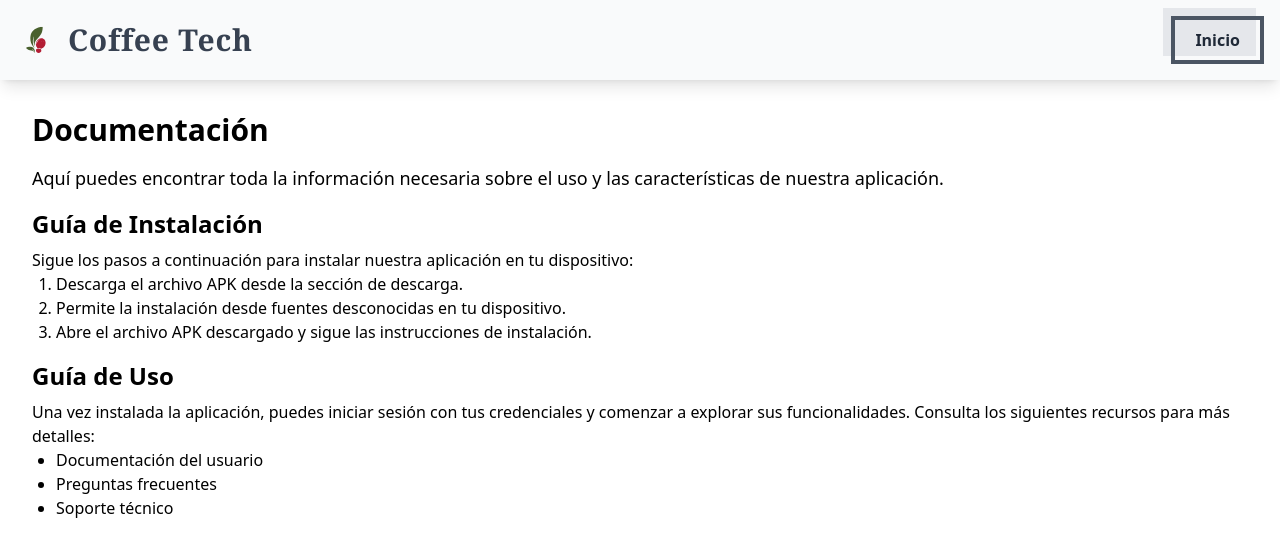
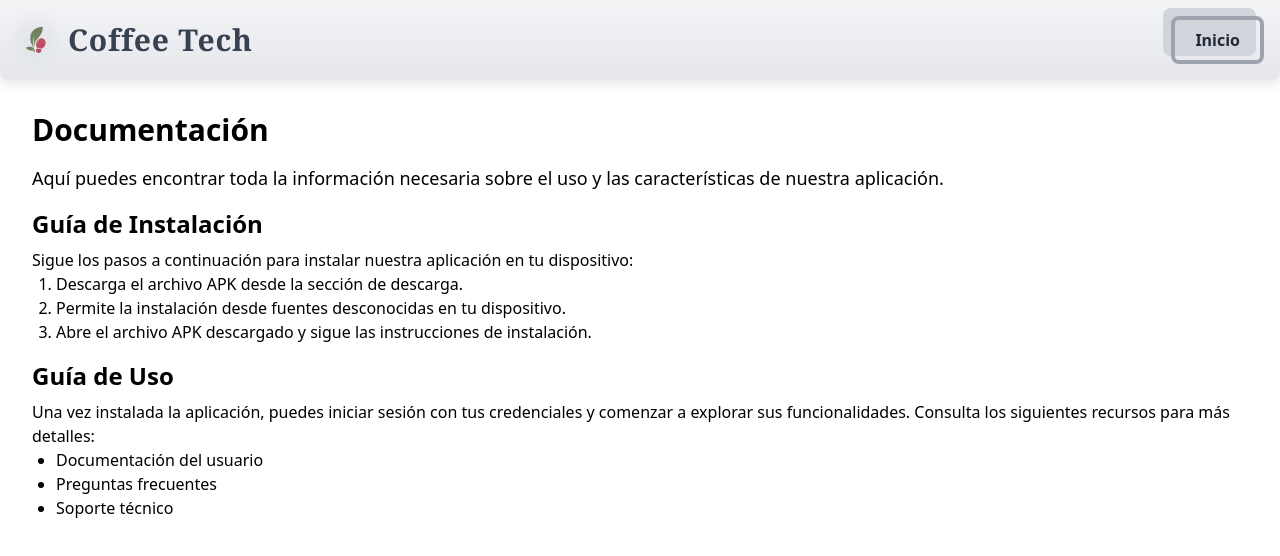
Before and after one commit to PacoValen/CoffeeTechWebApp, a React (Vite) app: page /documentation in a window 1280 px wide. Shown: the top 556 px of the page. Built offline with nearby package versions, Linux system fonts and the light colour scheme.

Commit message:
Style(Nav2): ajusté la paleta de colores a una con escala en grises

```diff
--- a/src/common/Nav2.tsx
+++ b/src/common/Nav2.tsx
@@ -3,15 +3,16 @@ import Logo from "../assets/logoCoffeeTech.svg";
 
 export default function Navbar() {
   return (
-    <nav className="bg-gray-50 p-4 shadow-lg">
+    <nav className="bg-gradient-to-b from-gray-100 to-gray-200 p-4 shadow-[0_4px_12px_rgba(0,0,0,0.1)] rounded-b-lg">
       <div className="container mx-auto flex items-center justify-between">
         <Link to="/" className="flex items-center space-x-3 group">
           <div className="relative">
             <img
-              src={Logo} // Cambiar al logo que tienes en common
+              src={Logo} // Cambia esto al logo que tienes en common
               alt="Coffee Tech Logo"
-              className="h-10 w-10 transition-transform duration-300 ease-in-out group-hover:scale-110"
+              className="h-10 w-10 text-gray-600 transition-transform duration-300 ease-in-out group-hover:scale-110"
             />
+            <div className="absolute -inset-0.5 bg-gray-300 blur opacity-30 group-hover:opacity-50 transition duration-300 rounded-full"></div>
           </div>
           <span className="text-3xl font-bold text-gray-700 font-serif tracking-wide">
             Coffee Tech
@@ -21,8 +22,8 @@ export default function Navbar() {
           to="/"
           className="relative px-6 py-3 font-bold text-gray-800 group"
         >
-          <span className="absolute inset-0 w-full h-full transition duration-300 ease-out transform -translate-x-2 -translate-y-2 bg-gray-200 group-hover:translate-x-0 group-hover:translate-y-0"></span>
-          <span className="absolute inset-0 w-full h-full border-4 border-gray-600"></span>
+          <span className="absolute inset-0 w-full h-full transition duration-300 ease-out transform -translate-x-2 -translate-y-2 bg-gray-300 group-hover:translate-x-0 group-hover:translate-y-0 rounded-lg"></span>
+          <span className="absolute inset-0 w-full h-full border-4 border-gray-400 rounded-lg"></span>
           <span className="relative">Inicio</span>
         </Link>
       </div>
```
